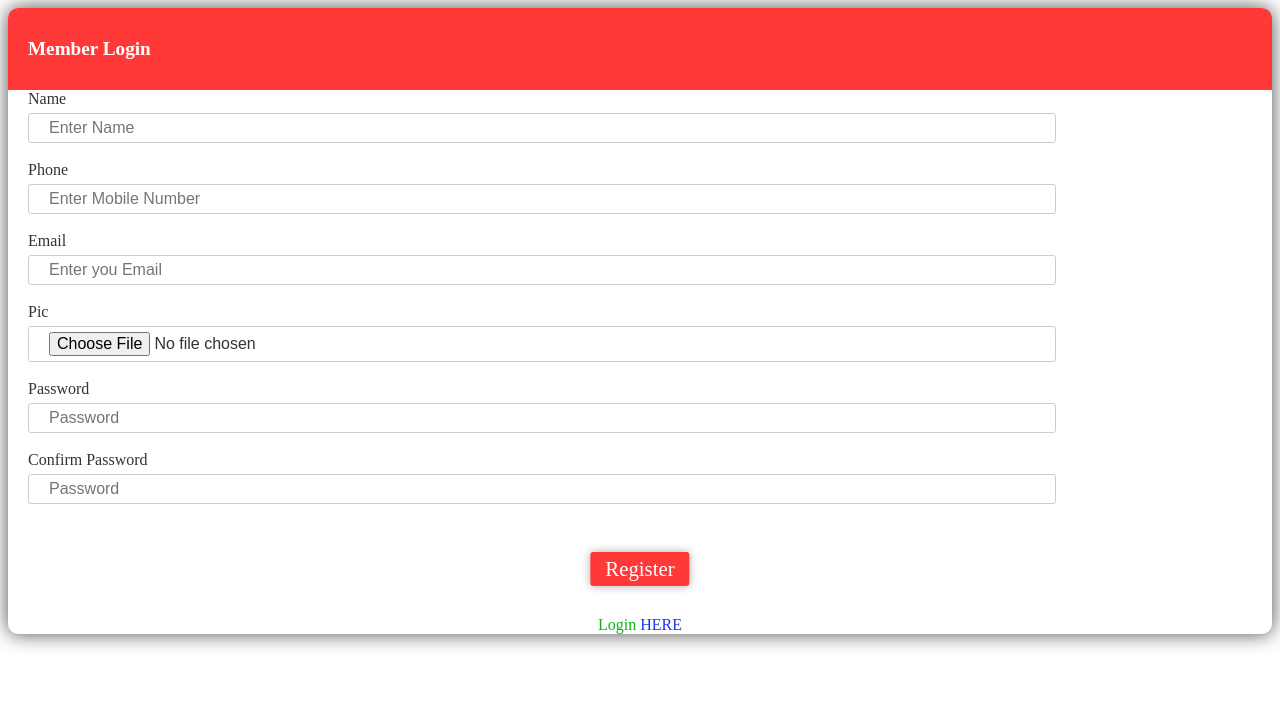
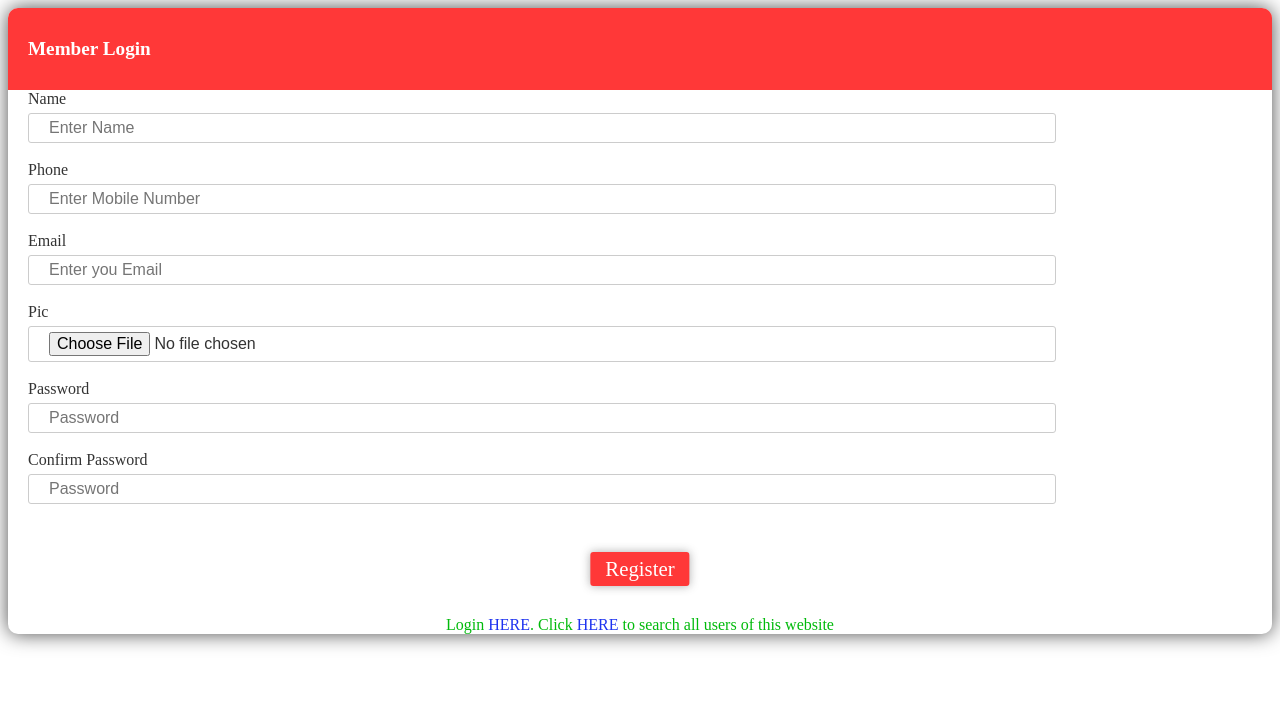
Before and after one commit to Anirudh-Swaminathan/Web_Dev_2016_DELTA, a PHP site: page /Delta_2016_3/register.php in a window 1280 px wide. Shown: the top 727 px of the page. Run offline with PHP 8.4, Linux system fonts and the light colour scheme.

Commit message:
Finished Page show for each user. Prevented direct access of gethint.php using ApacheConfig

```diff
--- a/Common_Task3/index.php
+++ b/Common_Task3/index.php
@@ -20,7 +20,8 @@ if(isset($_SESSION['login_status']) && $_SESSION['login_status']){
 		<label>Password</label>
 		<input type="password" required name = "password" id="password" placeholder = "Enter Password" />
 		<button id="logBtn" onclick="return btnClick()">Login</button>
-		<center><div id="register">New User? Register <a href="register.php">HERE</a></div></center>
+		<center><div class="register">New User? Register <a href="register.php">HERE</a></div></center>
+		<center><div class="register">Click <a href="search.html">HERE</a> to search all users of this website</div></center>
 	</form>
 </div>
 <script src="login.js" type='text/javascript'>
--- a/Common_Task3/login.css
+++ b/Common_Task3/login.css
@@ -59,13 +59,13 @@ form label {
 	margin-top:120px;
 	margin-left: 500px;
 }
-#register{
+.register{
 	color:#01ba0b;
 }
-#register a{
+.register a{
 	text-decoration:none;
 	color:#1e33f0;
 }
-#register a:hover{
+.register a:hover{
 	color:#FF3838;
 }
--- a/Common_Task3/register.css
+++ b/Common_Task3/register.css
@@ -51,13 +51,13 @@ form input {
   outline: none;
   border: 1px solid #ccc;
 }
-#register{
+.register{
 	color:#01ba0b;
 }
-#register a{
+.register a{
 	text-decoration:none;
 	color:#1e33f0;
 }
-#register a:hover{
+.register a:hover{
 	color:#FF3838;
 }
--- a/Common_Task3/register.php
+++ b/Common_Task3/register.php
@@ -42,7 +42,12 @@ if(isset($_SESSION['login_status']) && $_SESSION['login_status']){
 		<br/>
 
 		<button id="logBtn" onclick="return btnClick()" >Register</button> <!-- onclick="return btnClick()" -->
-		<center><div id="register">Login <a href="index.php">HERE</a></div></center>
+		<center>
+		<div class="register">
+		Login <a href="index.php">HERE</a>. Click <a href="search.html">HERE</a> to search all users of this website
+		</div>
+		</center>
+
 	</form>
 </div>
 <script src="register.js" type='text/javascript'>
--- a/Common_Task3/search.css
+++ b/Common_Task3/search.css
@@ -19,11 +19,11 @@
     margin: 4px;
     padding: 4px;
 }
-.user h4 a{
+#users a{
 	text-decoration:none;
 	color:white;
 }
-.user h4 a:hover{
+#users a:hover{
 	text-decoration:none;
 	color:black;
 }
--- a/Common_Task3/search.html
+++ b/Common_Task3/search.html
@@ -7,7 +7,9 @@
 </head>
 <body>
 
-<center><p><b>Search For Users</b></p></center>
+<center><p><b>Search For Users</b></p>
+<p>Click <a href="/../Delta_2016_3/">HERE</a> to go home
+</center>
 <center>
 <form>
 Username: <input type="text" onkeyup="showHint(this.value)">
--- a/Common_Task3/search.js
+++ b/Common_Task3/search.js
@@ -18,9 +18,9 @@ function showHint(str) {
 					users.innerHTML = "";
 					a.split(/\s*,\s*/).forEach(function(user) {
 						//alert(""+user);
-						users.innerHTML += "<div class = 'user'>" +
-						"<h4><a href='/../Delta_2016_3/" +user+ "' target='__blank'>" +user+ "</a></h4>" +
-						"</div>";
+						users.innerHTML += "<a href='/../Delta_2016_3/" +user+ "' target='__blank'><div class = 'user'>" +
+						"<h4>" +user+ "</h4>" +
+						"</div></a>";
 					});
 				}
             }
```
Also changed, not shown: Common_Task3/upPa_auth.php (+18 -0 lines), Common_Task3/upd_auth.php (+17 -0 lines), Common_Task3/.htaccess (added).
